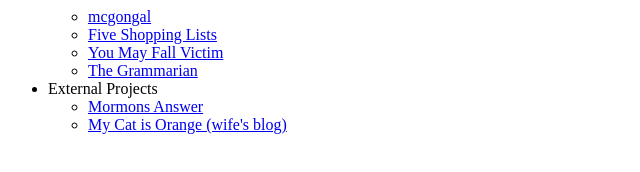
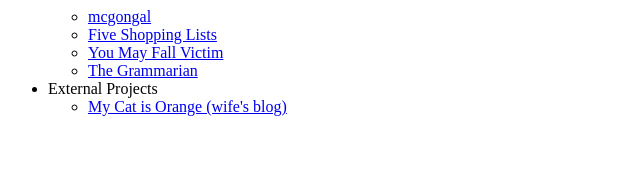
Before and after one commit to webnard/webnard.github.io, a website: page _src/site/index.html in a window 1280 px wide. Shown: the whole page, without its empty margins (0-640 px from the left). Drawn offline with Linux system fonts and the light colour scheme.

Commit message:
Removing link to defunct MormonsAnswer.com

```diff
--- a/_src/site/index.html
+++ b/_src/site/index.html
@@ -9,7 +9,6 @@
         </ul>
         <li class="heading">External Projects</li>
         <ul>
-            <li><a href="http://mormonsanswer.com">Mormons Answer</a></li>
             <li><a href="http://www.mycatisorange.com">My Cat is Orange (wife's blog)</a></li>
         </ul>
 </nav>
```
Also changed, not shown: index.html (+1 -1 lines).
